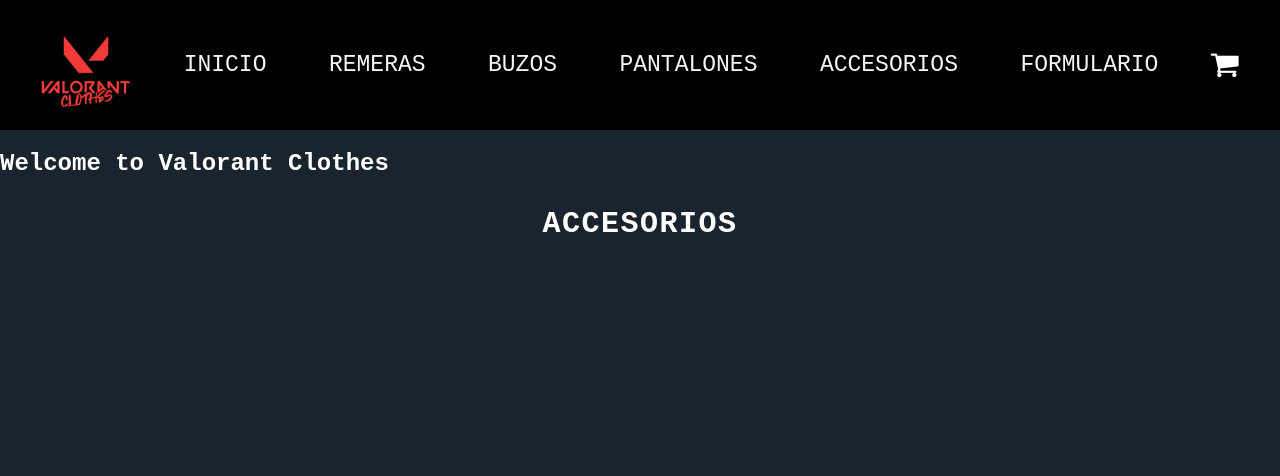
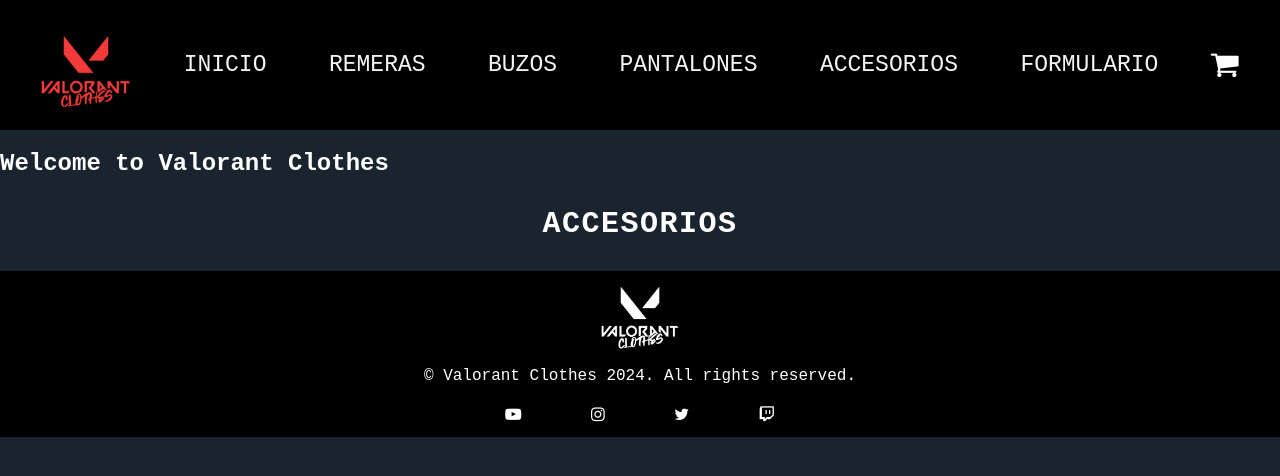
Before and after one commit to VE1GA/UTN-Prog2-Proyecto-Integrador, a plain HTML site: page accesorios.html in a window 1280 px wide. Drawn offline with Linux system fonts and the light colour scheme; a web font is replaced by a local one.

Commit message:
Incorporación del footer
Se agregó un footer a accesorios.html, buzos.html, form.html, pantalones.html y remeras.html

```diff
--- a/accesorios.html
+++ b/accesorios.html
@@ -27,5 +27,17 @@
             <h3>ACCESORIOS</h3>
       </nav>
     </header>
+
+    <footer>
+      <img src="./assets/img/logo/Valorant-Logo-white.png" alt="logo-footer">
+      <p>© Valorant Clothes 2024. All rights reserved.</p>
+      <div class="redes-sociales">
+      <a href="https://www.youtube.com/@valorant"><i class="fa fa-youtube-play"></i></a>
+      <a href="https://www.instagram.com/valorant"><i class="fa fa-instagram"></i></a>
+      <a href="https://twitter.com/valorant"><i class="fa fa-twitter"></i></a>
+      <a href="https://www.twitch.tv/valorant"><i class="fa fa-twitch"></i></a>
+      </div>
+    </footer>
+
   </body>
 </html>
--- a/assets/style/style.css
+++ b/assets/style/style.css
@@ -23,7 +23,7 @@ body {
   width: 90px;
 }
 
-.logo img{
+.logo img {
   display: block;
   width: 100%;
   height: auto;
@@ -78,13 +78,13 @@ h3 {
 
 /*INICIO*/
 
-.body-inicio{
+.body-inicio {
  background-image: url("/assets/img/inicio/banner2.jpg");
  background-color: rgb(61, 61, 61);
  background-blend-mode: soft-light;
 }
 
-.div-inicio{
+.div-inicio {
   display: flex;
   height: 70vh;
   align-items: center;
@@ -94,7 +94,7 @@ h3 {
   text-transform: uppercase;
 }
 
-.div-inicio a{
+.div-inicio a {
   text-decoration: none;
   color: white;
   border: solid 1px;
@@ -104,7 +104,7 @@ h3 {
   transition: transform 0.2s;
 }
 
-.div-inicio a:hover{
+.div-inicio a:hover {
   box-shadow: 0 4px 15px rgba(0, 0, 0, 0.8);
   transform: scale(1.05);
   background: linear-gradient(145deg, #2c2c2c, #ff4655);
@@ -175,7 +175,7 @@ textarea {
 /*FIN FORM*/
 
 /*CARD CONTAINER*/
-.card-container{
+.card-container {
   display: flex;
   align-items: center;
   justify-content: space-around;
@@ -185,7 +185,7 @@ textarea {
 
 /*CARD*/
 
-.card{
+.card {
   display: flex;
   flex-direction: column;
   align-items: center;
@@ -197,11 +197,11 @@ textarea {
 
 }
 
-.card *{ /*Toma todos los elementos internos por separado*/
+.card * { /*Toma todos los elementos internos por separado*/
   margin: 13px;
 }
 
-.titulo-card{
+.titulo-card {
   /* text-align: center; */
   font-size: 20px;
   text-transform: uppercase;
@@ -210,7 +210,7 @@ textarea {
   color:#a90e0ebd;
 }
 
-.button-card{
+.button-card {
   padding: 15px;
   text-transform: uppercase;
   background: transparent;
@@ -221,7 +221,7 @@ textarea {
   transition: transform 0.2s;
 }
 
-.button-card:hover{
+.button-card:hover {
   box-shadow: 0 4px 15px rgba(0, 0, 0, 0.8);
   transform: scale(1.05);
   background: linear-gradient(145deg, #2c2c2c, #ff4655);
@@ -229,8 +229,29 @@ textarea {
   padding: 17px;
 }
 
-.img-card{
+.img-card {
   max-width: 350px;
   max-height: 400px;
 }
 /*FIN-CARD*/
+
+/*FOOTER*/
+footer {
+  display: flex;
+  justify-content: space-around;
+  align-items: center;
+  flex-direction: column;
+  background-color: black;
+}
+
+footer img {
+  height: 70px;
+  padding-top: 10px;
+}
+
+footer i {
+  color: white;
+  text-decoration: none;
+  padding: 5px 30px 15px;
+}
+/*FIN-FOOTER*/
```
Also changed, not shown: buzos.html (+12 -0 lines), form.html (+12 -0 lines), pantalones.html (+12 -0 lines), remeras.html (+11 -0 lines), assets/img/logo/Valorant-Logo-white.png (added).
